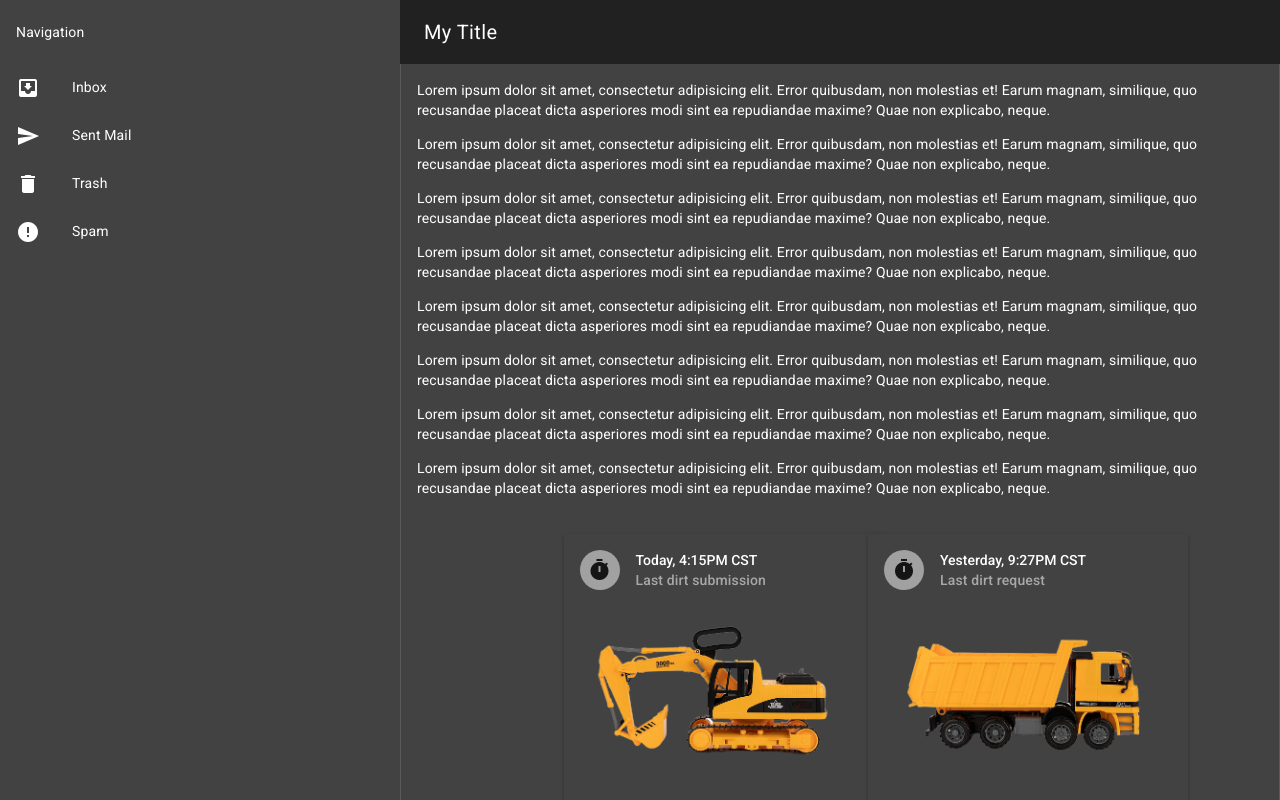
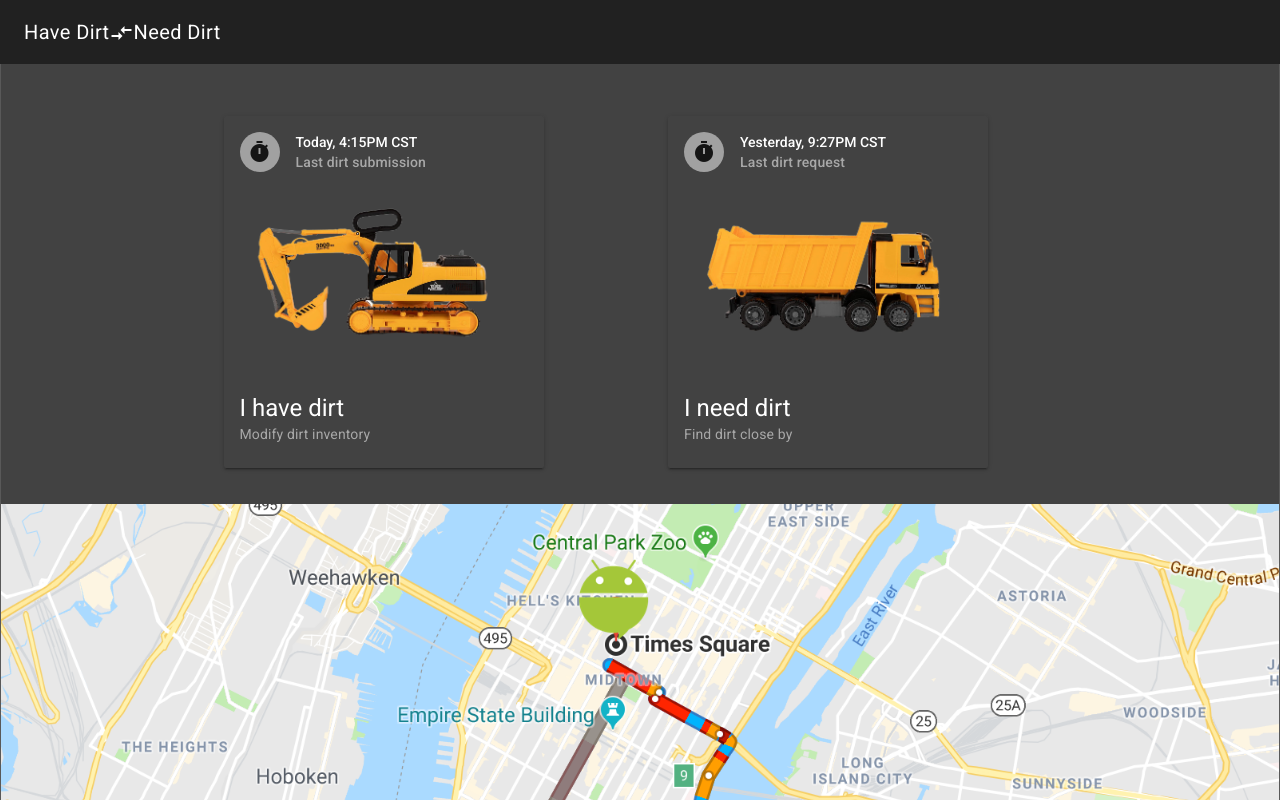
Before and after one commit to flyoungiv/have-dirt-need-dirt, a Vue app: page / in a window 1280 px wide. Shown: the top 800 px of the page. Built offline with nearby package versions, Linux system fonts and the light colour scheme.

Commit message:
fixed title and moved components

```diff
--- a/src/components/Home.vue
+++ b/src/components/Home.vue
@@ -1,50 +1,13 @@
 <template>
-<div class="page-container">
+  <div class="page-container">
     <md-app md-waterfall md-mode="fixed">
       <md-app-toolbar class="md-primary">
-        <span class="md-title">My Title</span>
+        <span class="md-title">Have Dirt<md-icon>compare_arrows</md-icon>Need Dirt</span>
       </md-app-toolbar>
-
-      <md-app-drawer md-permanent="full">
-        <md-toolbar class="md-transparent" md-elevation="0">
-          Navigation
-        </md-toolbar>
-
-        <md-list>
-          <md-list-item>
-            <md-icon>move_to_inbox</md-icon>
-            <span class="md-list-item-text">Inbox</span>
-          </md-list-item>
-
-          <md-list-item>
-            <md-icon>send</md-icon>
-            <span class="md-list-item-text">Sent Mail</span>
-          </md-list-item>
-
-          <md-list-item>
-            <md-icon>delete</md-icon>
-            <span class="md-list-item-text">Trash</span>
-          </md-list-item>
-
-          <md-list-item>
-            <md-icon>error</md-icon>
-            <span class="md-list-item-text">Spam</span>
-          </md-list-item>
-        </md-list>
-      </md-app-drawer>
-
       <md-app-content>
-        <p>Lorem ipsum dolor sit amet, consectetur adipisicing elit. Error quibusdam, non molestias et! Earum magnam, similique, quo recusandae placeat dicta asperiores modi sint ea repudiandae maxime? Quae non explicabo, neque.</p>
-        <p>Lorem ipsum dolor sit amet, consectetur adipisicing elit. Error quibusdam, non molestias et! Earum magnam, similique, quo recusandae placeat dicta asperiores modi sint ea repudiandae maxime? Quae non explicabo, neque.</p>
-        <p>Lorem ipsum dolor sit amet, consectetur adipisicing elit. Error quibusdam, non molestias et! Earum magnam, similique, quo recusandae placeat dicta asperiores modi sint ea repudiandae maxime? Quae non explicabo, neque.</p>
-        <p>Lorem ipsum dolor sit amet, consectetur adipisicing elit. Error quibusdam, non molestias et! Earum magnam, similique, quo recusandae placeat dicta asperiores modi sint ea repudiandae maxime? Quae non explicabo, neque.</p>
-        <p>Lorem ipsum dolor sit amet, consectetur adipisicing elit. Error quibusdam, non molestias et! Earum magnam, similique, quo recusandae placeat dicta asperiores modi sint ea repudiandae maxime? Quae non explicabo, neque.</p>
-        <p>Lorem ipsum dolor sit amet, consectetur adipisicing elit. Error quibusdam, non molestias et! Earum magnam, similique, quo recusandae placeat dicta asperiores modi sint ea repudiandae maxime? Quae non explicabo, neque.</p>
-        <p>Lorem ipsum dolor sit amet, consectetur adipisicing elit. Error quibusdam, non molestias et! Earum magnam, similique, quo recusandae placeat dicta asperiores modi sint ea repudiandae maxime? Quae non explicabo, neque.</p>
-        <p>Lorem ipsum dolor sit amet, consectetur adipisicing elit. Error quibusdam, non molestias et! Earum magnam, similique, quo recusandae placeat dicta asperiores modi sint ea repudiandae maxime? Quae non explicabo, neque.</p>
-      <Cards />
-      <DirtInventory />
-      <Map />
+        <Cards />
+        <Map />
+        <DirtInventory />
       </md-app-content>
     </md-app>
   </div>
```
